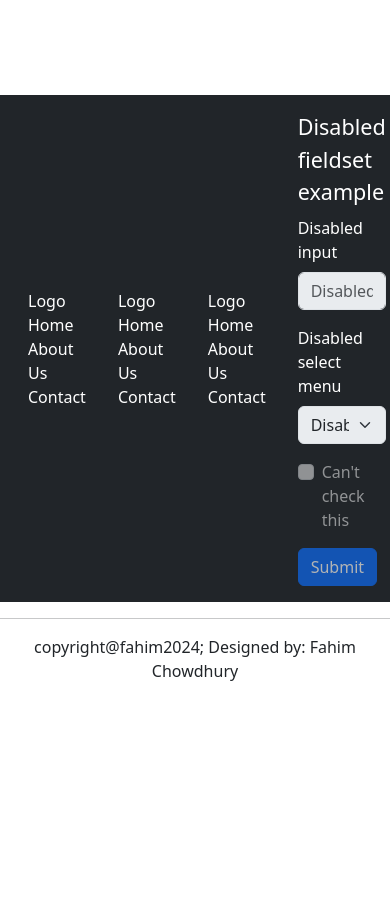
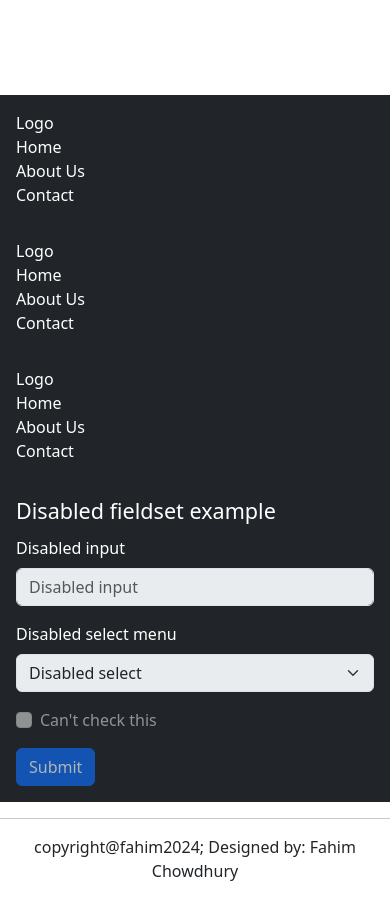
Before and after one commit to cfahim207/Restaurant, a plain HTML site: page index.html in a window 390 px wide. Shown: the part 7136-8035 px from the top of the page. Before the commit the page ends 7835 px from the top, so only its background shows below. Drawn offline with nearby package versions, Linux system fonts and the light colour scheme.

Commit message:
i changes code for responsive

```diff
--- a/index.html
+++ b/index.html
@@ -417,28 +417,29 @@
       </section>
     </main>
 
-    <footer
-      class="container bg-dark text-white d-flex justify-content-around align-items-center mt-5"
+    <footer class="container bg-dark text-white">
+      <div
+        class="footer-section row d-flex justify-content-around align-items-center mt-5"
       >
-      <div class="p-3">
+        <div class="p-3 col-lg-3 col-md-3 col-sm-12">
           <li class="list-group-item">Logo</li>
           <li class="list-group-item">Home</li>
           <li class="list-group-item">About Us</li>
           <li class="list-group-item">Contact</li>
         </div>
-      <div class="p-3">
+        <div class="p-3 col-lg-3 col-md-3 col-sm-12">
           <li class="list-group-item">Logo</li>
           <li class="list-group-item">Home</li>
           <li class="list-group-item">About Us</li>
           <li class="list-group-item">Contact</li>
         </div>
-      <div class="p-3">
+        <div class="p-3 col-lg-3 col-md-3 col-sm-12">
           <li class="list-group-item">Logo</li>
           <li class="list-group-item">Home</li>
           <li class="list-group-item">About Us</li>
           <li class="list-group-item">Contact</li>
         </div>
-      <div class="p-3">
+        <div class="p-3 col-lg-3 col-md-3 col-sm-12">
           <form>
             <fieldset disabled>
               <legend>Disabled fieldset example</legend>
@@ -478,6 +479,7 @@
             </fieldset>
           </form>
         </div>
+      </div>
     </footer>
 
     <hr />
```
Lines whose indentation alone changed are shown as unchanged.
